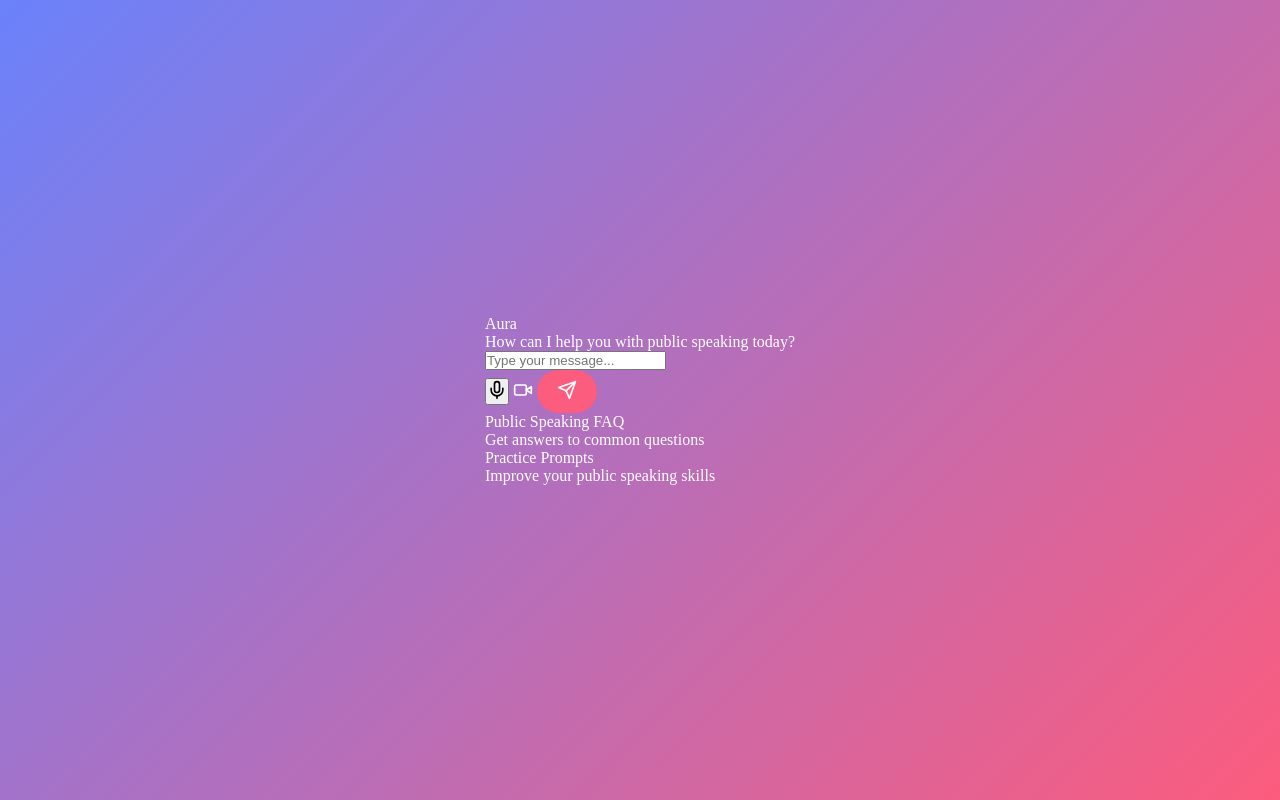
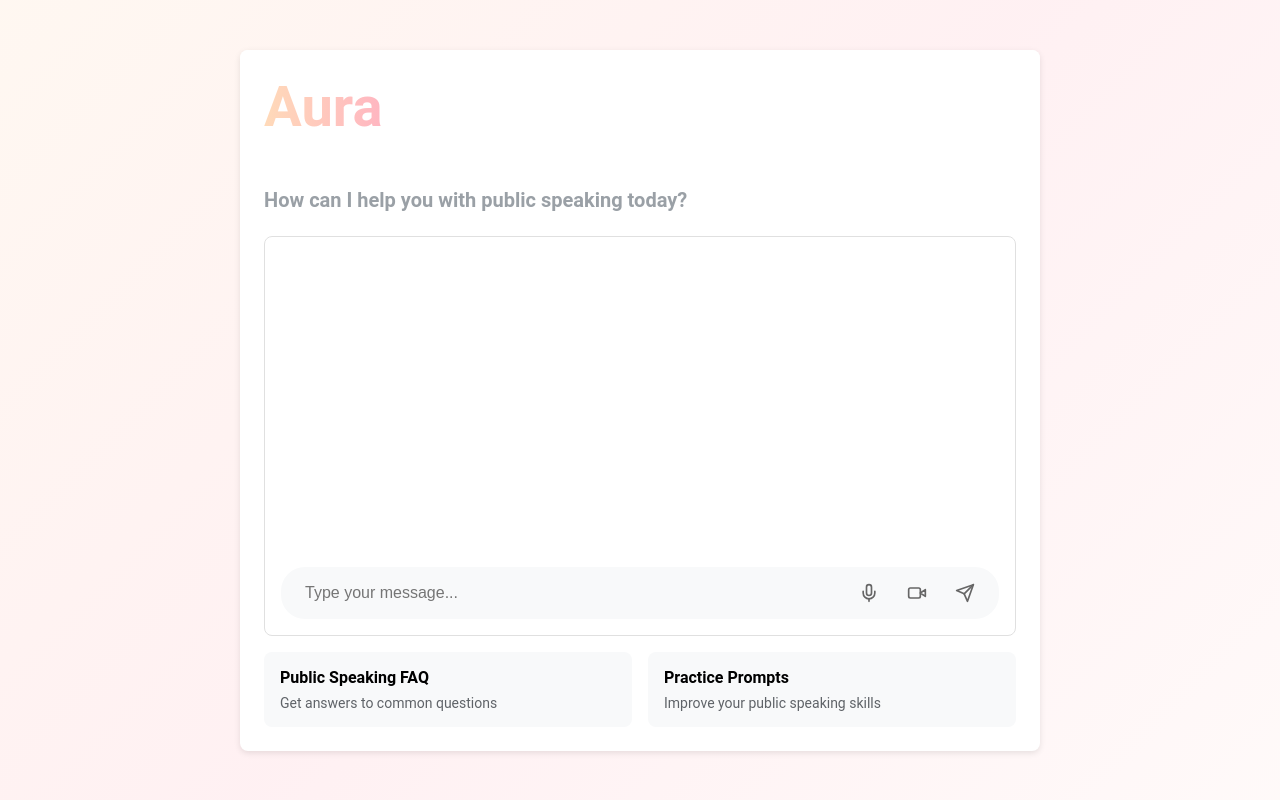
Before and after one commit to linaelamrani777/Aura, a plain HTML site: page public/index.html in a window 1280 px wide. Drawn offline with Linux system fonts and the light colour scheme.

Commit message:
Update styles.css

```diff
--- a/public/styles.css
+++ b/public/styles.css
@@ -1,4 +1,3 @@
-/* Basic Reset */
 * {
     margin: 0;
     padding: 0;
@@ -6,132 +5,186 @@
   }
 
   body {
-    font-family: 'Times New Roman', serif;
-    background: linear-gradient(135deg, #6A82FB, #FC5C7D);
-    color: #fff;
+    font-family: 'Roboto', sans-serif;
+    background: linear-gradient(135deg,
+        rgba(255, 218, 185, 0.2),
+        rgba(255, 182, 193, 0.2),
+        rgba(255, 228, 225, 0.2)
+      );
     display: flex;
     justify-content: center;
     align-items: center;
     height: 100vh;
+  }
+
+  .container {
+    width: 100%;
+    max-width: 800px;
+    background-color: #fff;
+    border-radius: 8px;
+    box-shadow: 0 2px 6px rgba(0, 0, 0, 0.1);
     overflow: hidden;
   }
 
-.chat-container {
-    width: 100%;
-    max-width: 600px;
-    border-radius: 15px;
-    background-color: rgba(255, 255, 255, 0.1);
-    backdrop-filter: blur(10px);
-    box-shadow: 0px 4px 20px rgba(0, 0, 0, 0.2);
+  .header {
+    background-color: #fff;
+    padding: 24px;
+    display: flex;
+    align-items: center;
+    justify-content: space-between;
+  }
+
+  .logo {
+    font-size: 56px;
+    font-weight: bold;
+    background-image: linear-gradient(to right, #FFDAB9, #FFB6C1);
+    -webkit-background-clip: text;
+    -webkit-text-fill-color: transparent;
+  }
+
+  .main {
+    padding: 24px;
+  }
+
+  .prompt {
+    font-size: 20px;
+    font-weight: bold;
+    color: #9AA0A6;
+    margin-bottom: 24px;
+  }
+
+  .chat-area {
+    background-color: #fff;
+    border: 1px solid #e0e0e0;
+    border-radius: 8px;
+    padding: 16px;
+    margin-bottom: 16px;
     display: flex;
     flex-direction: column;
+    gap: 16px;
+    height: 400px;
   }
 
-.chat-header {
-    padding: 20px;
-    background-color: rgba(255, 255, 255, 0.2);
-    border-radius: 15px 15px 0 0;
-    text-align: center;
-}
-
-/* Aura Title */
-.aura-title {
-    font-family: 'Dancing Script', cursive;
-    font-size: 3.5rem;
-    font-weight: bold;
-    text-transform: uppercase;
-    color: #fff;
-    text-shadow: 0 0 10px #fff, 0 0 20px #fff;
-}
-
-/* Debate Assistant Title */
-.debate-assistant-title {
-    font-family: 'Times New Roman', serif;
-    font-size: 1.5rem;
-    color: #fff;
-    margin-top: 10px;
-}
-
-/* Chat Body */
-.chat-body {
-    flex: 1;
-    padding: 20px;
+  .messages-container {
+    flex-grow: 1;
     overflow-y: auto;
     display: flex;
     flex-direction: column;
+    gap: 16px;
+    padding-right: 8px;
   }
 
-.message-box {
+  .message {
+    display: flex;
+    align-items: flex-end;
+    gap: 8px;
+    max-width: 70%;
+  }
+
+  .message.user-message {
+    margin-left: auto;
+    flex-direction: row-reverse;
+  }
+
+  .message-content {
+    padding: 12px 16px;
+    border-radius: 18px;
+    font-size: 14px;
+    line-height: 1.4;
+  }
+
+  .user-message .message-content {
+    background-color: #FFB6C1;
+    color: #000;
+    border-bottom-right-radius: 4px;
+  }
+
+  .bot-message .message-content {
+    background-color: #f1f3f4;
+    color: #000;
+    border-bottom-left-radius: 4px;
+  }
+
+  .chat-input-container {
+    position: relative;
+    display: flex;
+    align-items: center;
+    background-color: #f8f9fa;
+    border-radius: 24px;
+    padding: 8px 16px;
+    margin-top: auto;
+  }
+
+  #user-input {
+    flex: 1;
+    padding: 8px;
+    border: none;
+    background: transparent;
+    font-size: 16px;
+    outline: none;
+  }
+
+  .input-actions {
+    display: flex;
+    align-items: center;
+    gap: 12px;
+  }
+
+  .action-btn {
+    background: none;
+    border: none;
+    padding: 8px;
+    cursor: pointer;
+    color: #666;
+    border-radius: 50%;
+    display: flex;
+    align-items: center;
+    justify-content: center;
+    transition: background-color 0.3s;
+  }
+
+  .action-btn:hover {
+    background-color: #e8eaed;
+    color: #FFB6C1;
+  }
+
+  .options {
+    display: grid;
+    grid-template-columns: repeat(2, 1fr);
+    grid-gap: 16px;
+  }
+
+  .option {
+    background-color: #f8f9fa;
+    border-radius: 8px;
+    padding: 16px;
     display: flex;
     flex-direction: column;
-    gap: 15px;
+    align-items: flex-start;
+    cursor: pointer;
+    transition: background-color 0.3s;
   }
 
-.bot-message {
-    background-color: rgba(0, 0, 0, 0.5);
-    padding: 12px;
-    border-radius: 10px;
-    max-width: 80%;
-    margin-left: 10px;
-    font-size: 1.2rem;
-    color: #fff;
-    box-shadow: 0 0 10px rgba(255, 255, 255, 0.3);
+  .option:hover {
+    background-color: #e8eaed;
   }
 
-.input-area {
-    display: flex;
-    align-items: center;
-    gap: 10px;
-    margin-top: 20px;
+  .option-title {
+    font-size: 16px;
+    font-weight: bold;
+    margin-bottom: 8px;
   }
 
-#user-message {
-    flex: 1;
-    padding: 10px;
-    border-radius: 25px;
-    border: none;
-    background-color: #fff;
-    color: #000;
-    font-size: 1rem;
-}
-
-#send-btn {
-    background-color: #FC5C7D;
-    color: #fff;
-    padding: 10px 20px;
-    border-radius: 25px;
-    border: none;
-    cursor: pointer;
-    transition: background 0.3s;
-}
-
-#send-btn:hover {
-    background-color: #6A82FB;
-}
-
-/* Media Upload Options */
-.media-options {
-    margin-top: 20px;
-    display: flex;
-    gap: 20px;
-    justify-content: center;
-}
-
-.voice-btn, .video-btn {
-    background-color: #fff;
-    padding: 10px 20px;
-    border-radius: 25px;
-    color: #6A82FB;
-    cursor: pointer;
-    font-weight: bold;
-    transition: background 0.3s;
-}
-
-.voice-btn:hover, .video-btn:hover {
-    background-color: #FC5C7D;
-    color: #fff;
+  .option-description {
+    font-size: 14px;
+    color: #5f6368;
   }
 
   input[type="file"] {
     display: none;
   }
+
+  label.action-btn {
+    margin: 0;
+    padding: 8px;
+  }
```
Lines whose indentation alone changed are shown as unchanged.
